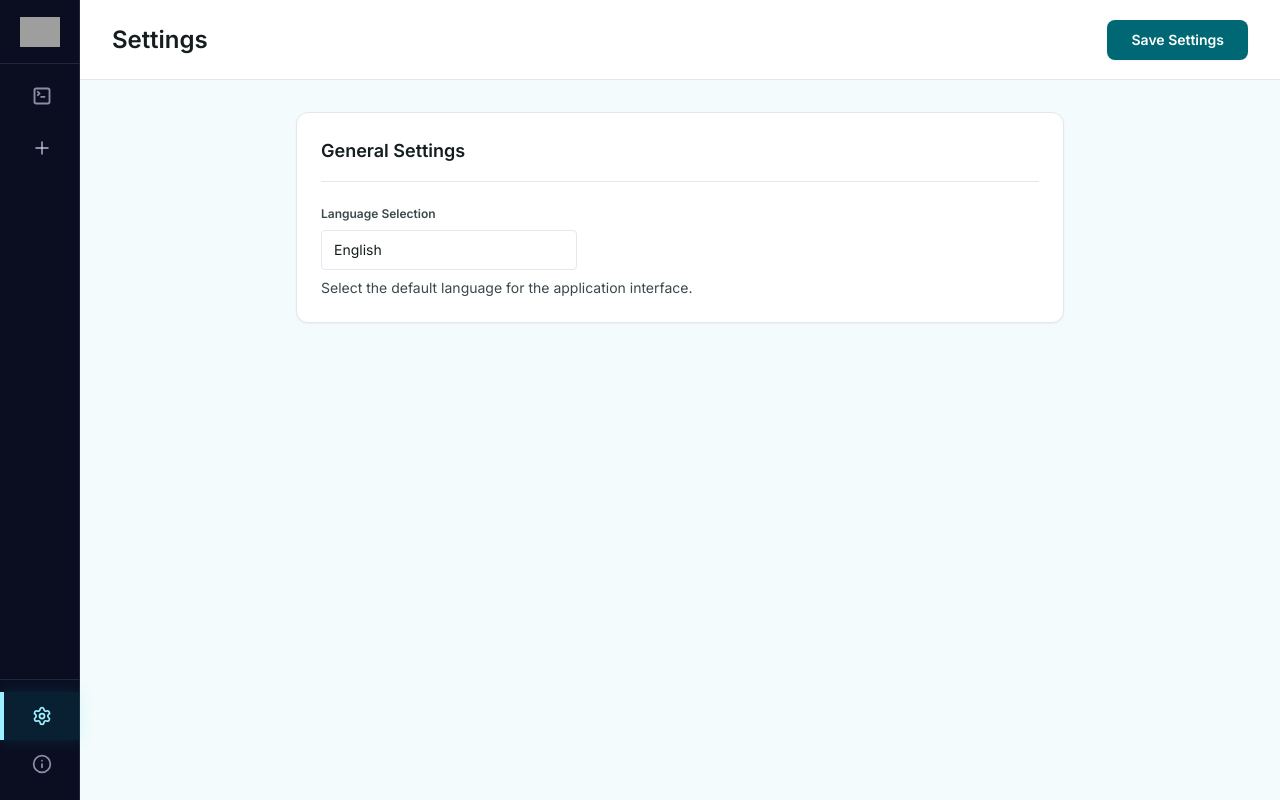
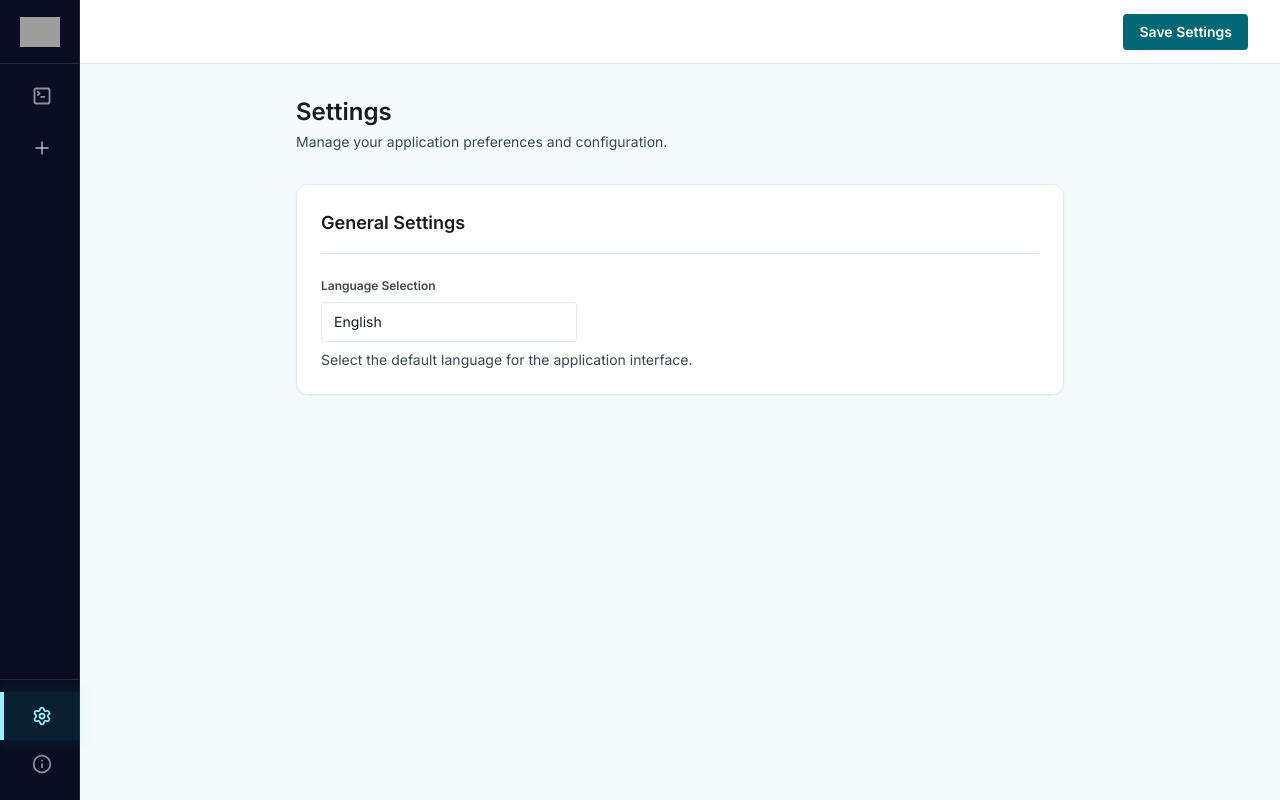
Before and after one commit to ladymade/quiver-rds-data-api-client, a React (Vite) app: page / in a window 1280 px wide. Both pictures are taken after a click on the button 39 px from the left and 716 px from the top of the page. Built offline with nearby package versions, Linux system fonts and the light colour scheme; grey boxes are pictures that could not be loaded.

Commit message:
style: update settings screen header per latest Stitch design

```diff
--- a/src/renderer/components/SettingsPage.tsx
+++ b/src/renderer/components/SettingsPage.tsx
@@ -56,12 +56,10 @@ export function SettingsPage(_props: SettingsPageProps): React.JSX.Element {
 
   return (
     <section className="flex h-full flex-col" aria-labelledby="settings-page-title">
-      <header className="flex h-20 w-full shrink-0 items-center justify-between border-b border-[#E2E8F0] bg-white px-8">
-        <h1 className="text-2xl font-semibold leading-8 text-[#151d1e]" id="settings-page-title">
-          Settings
-        </h1>
+      <header className="sticky top-0 z-20 flex h-16 w-full shrink-0 items-center justify-between border-b border-[#E2E8F0] bg-white px-8">
+        <div className="flex items-center gap-4" />
         <button
-          className="flex items-center gap-2 rounded-lg bg-[#006875] px-6 py-2.5 text-sm font-semibold text-white shadow-sm transition-colors hover:bg-[#006875]/90 disabled:cursor-not-allowed disabled:opacity-60"
+          className="rounded bg-[#006875] px-4 py-2 text-sm font-semibold text-white shadow-sm transition-colors hover:bg-[#004f58] disabled:cursor-not-allowed disabled:opacity-60"
           disabled={isSaving}
           onClick={() => {
             void handleSave();
@@ -74,6 +72,15 @@ export function SettingsPage(_props: SettingsPageProps): React.JSX.Element {
 
       <div className="flex-grow overflow-y-auto p-8">
         <div className="mx-auto max-w-3xl">
+          <div className="mb-8">
+            <h2 className="text-2xl font-semibold text-[#151d1e]" id="settings-page-title">
+              Settings
+            </h2>
+            <p className="mt-1 text-sm text-[#3b494c]">
+              Manage your application preferences and configuration.
+            </p>
+          </div>
+
           <div className="rounded-xl border border-[#E2E8F0] bg-white p-6 shadow-sm">
             <h2 className="mb-6 border-b border-[#E2E8F0] pb-4 text-lg font-semibold text-[#151d1e]">
               General Settings
```
